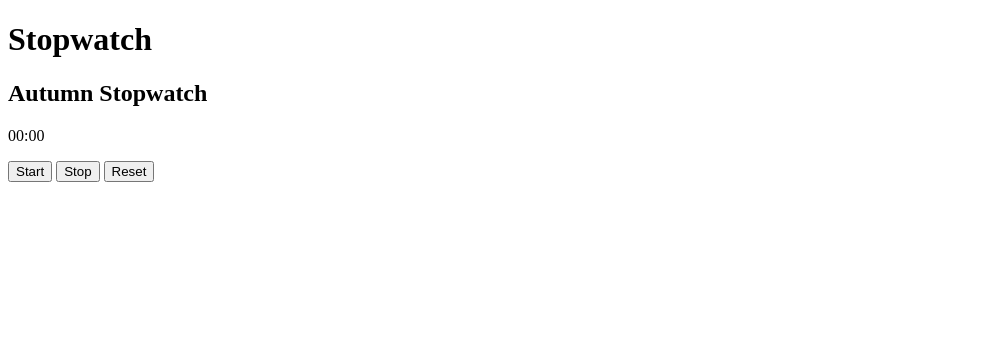
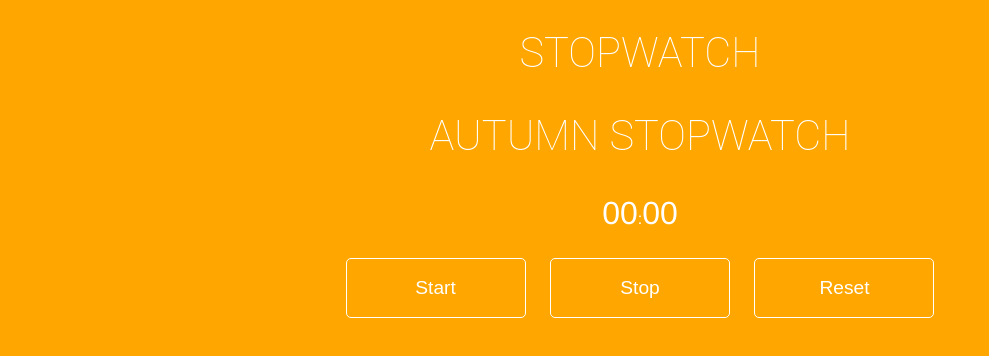
Before and after one commit to jgvaldez84/autumn-stopwatch, a plain HTML site: page index.html in a window 1280 px wide. Shown: the whole page, without its empty margins (0-989 px from the left). Drawn offline with Linux system fonts and the light colour scheme; the site is published under a folder, as on GitHub Pages, so addresses that start at the root find nothing.

Commit message:
Update index.html

```diff
--- a/index.html
+++ b/index.html
@@ -4,7 +4,7 @@
 		<meta charset="UTF-8" />
 		<meta http-equiv="X-UA-Compatible" content="IE=edge" />
 		<meta name="viewport" content="width=device-width, initial-scale=1.0" />
-		<link rel="stylesheet" type="text/css" href="/index.css" />
+		<link rel="stylesheet" type="text/css" href="index.css" />
 		<script src="stopwatch.js"></script>
 		<title>Demo 1: Autumn Stopwatch</title>
 	</head>
```
